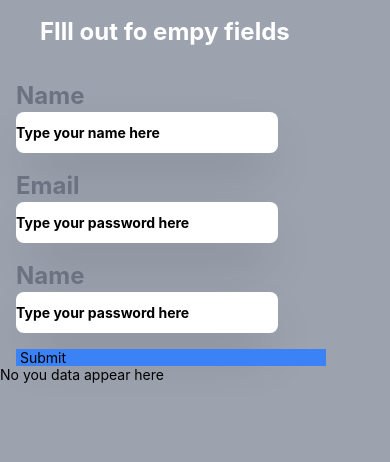
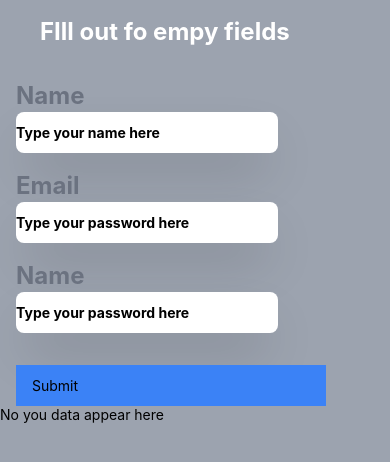
Before and after one commit to niyomugaboetiene/react-native-with-tailwindcss, a React Native app: screen / in a window 390 px wide. Shown: the top 462 px of the page. Built offline with nearby package versions, Linux system fonts and the light colour scheme.

Commit message:
react-native: styling my simple project

```diff
--- a/components/chapter 1/proj.tsx
+++ b/components/chapter 1/proj.tsx
@@ -40,7 +40,7 @@ function Project() {
 
 
               <TouchableOpacity
-              className="bg-blue-500 w-[310px] px-1 ms-4"
+              className="bg-blue-500 w-[310px] px-4 py-3 ms-4 mt-4"
                   onPress={() => setPressed(true)}
                >
                 <Text>Submit</Text>
```
